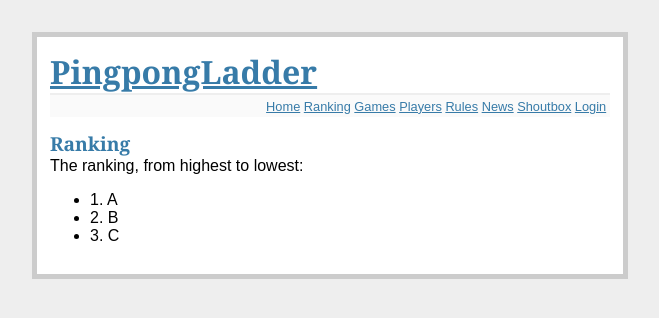
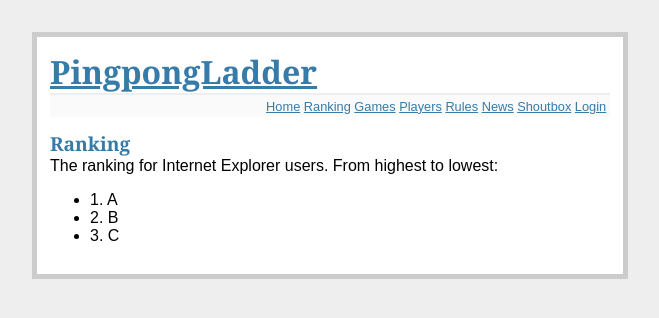
Before and after one commit to florisla/pingpongladder, a Flask app: page /ranking in a window 1280 px wide. Shown: the top 318 px of the page, without its empty margins (310-969 px from the left). Run offline with Flask 2, Linux system fonts and the light colour scheme; data that the repository does not hold is empty.

Commit message:
Doc: Warn Internet Explorer users that they're missing out

```diff
--- a/templates/show_ranking.html
+++ b/templates/show_ranking.html
@@ -2,7 +2,7 @@
 {% block body %}
 
   <h2>Ranking</h2>
-  The ranking, from highest to lowest:
+  The ranking for Internet Explorer users.  From highest to lowest:
 
   <ul class=ranking>
   {% for player in ranking %}
```
